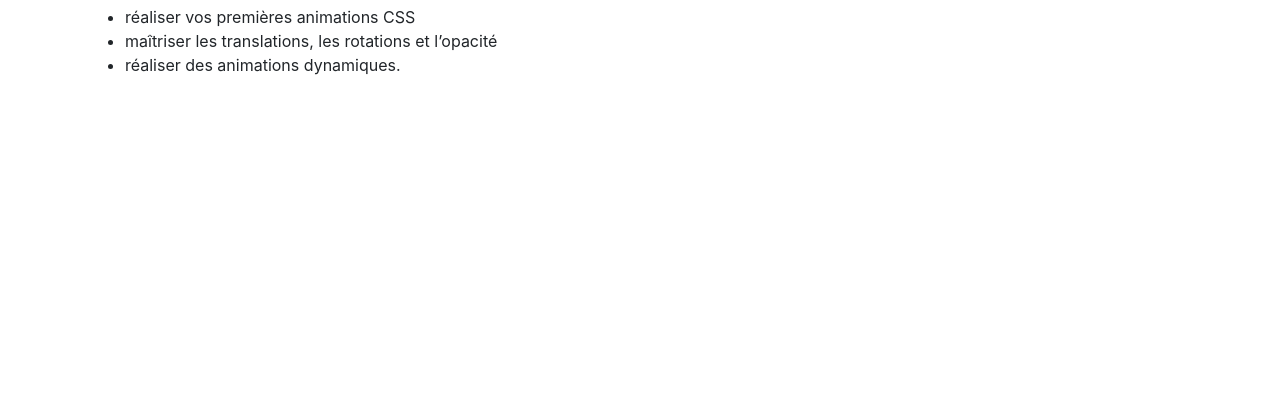
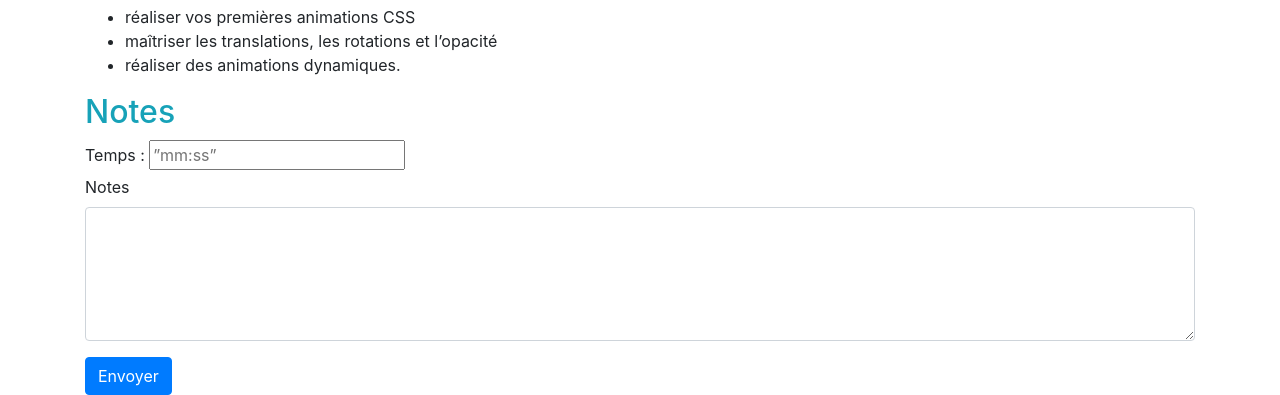
Before and after one commit to aminelch/responsive-design, a plain HTML site: page lesson-1.html in a window 1280 px wide. Shown: the part 877-1272 px from the top of the page. Before the commit the page ends 970 px from the top, so only its background shows below. Drawn offline with nearby package versions, Linux system fonts and the light colour scheme.

Commit message:
using form component

```diff
--- a/lesson-1.html
+++ b/lesson-1.html
@@ -67,6 +67,25 @@
             </ul>
         </div>
     </div>
+    <div class="row">
+        <div class="col-12">
+            <h2 class="text-info">Notes</h2>
+            <form>
+                <div class=”form-group”>
+                    <label for=”timeInput”>Temps :</label>
+                    <input type=”text” class=”form-control” placeholder=”mm:ss” id=”Heure” required>
+                </div>
+
+                <div class="form-group">
+                    <label for="txt">Notes</label>
+                    <textarea class="form-control" cols="5" rows="5 " id="txt" required></textarea>
+                </div>
+
+
+                <button type="submit" class="btn btn-primary">Envoyer</button>
+            </form>
+        </div>
+    </div>
 </div>
 
 
```
